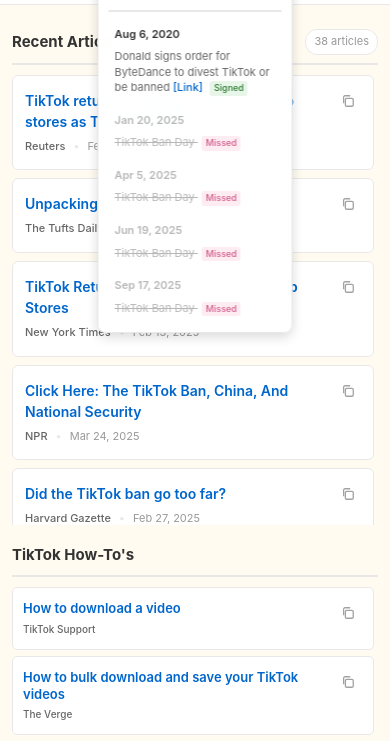
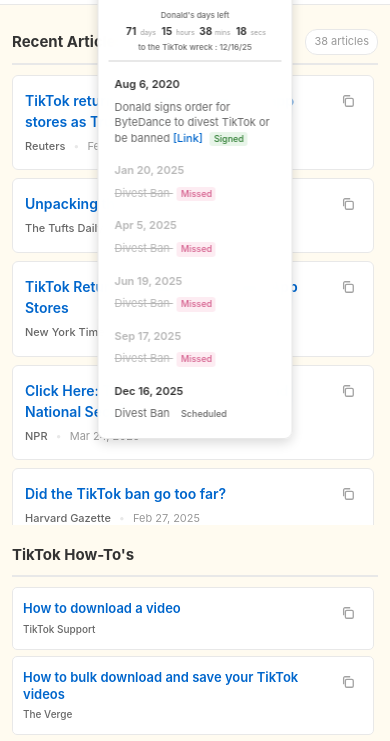
Before and after one commit to tokbannews/tokbannews.github.io, a plain HTML site: page index.html in a window 390 px wide. Shown: the part 79-820 px from the top of the page. Drawn offline with Linux system fonts and the light colour scheme.

Commit message:
Add files via upload

```diff
--- a/index.html
+++ b/index.html
@@ -20,6 +20,28 @@
             <div class="timeline-header">
                 <h2>TikTok Ban Timeline</h2>
                 <p class="timeline-subtitle">A 79 year old felon dumping on an 81 year old.</p>
+                <div class="countdown-container">
+                    <span class="countdown-label">Donald's days left</span>
+                    <div class="countdown-timer">
+                        <span class="countdown-segment">
+                            <span class="countdown-value" id="days">--</span>
+                            <span class="countdown-unit">days</span>
+                        </span>
+                        <span class="countdown-segment">
+                            <span class="countdown-value" id="hours">--</span>
+                            <span class="countdown-unit">hours</span>
+                        </span>
+                        <span class="countdown-segment">
+                            <span class="countdown-value" id="mins">--</span>
+                            <span class="countdown-unit">mins</span>
+                        </span>
+                        <span class="countdown-segment">
+                            <span class="countdown-value" id="secs">--</span>
+                            <span class="countdown-unit">secs</span>
+                        </span>
+                    </div>
+                    <span class="countdown-label">to the TikTok wreck : 12/16/25</span>
+                </div>
                 <button class="timeline-toggle" id="timeline-toggle" aria-label="Toggle timeline">
                     <svg width="16" height="16" viewBox="0 0 16 16" fill="none" xmlns="http://www.w3.org/2000/svg">
                         <path d="M4 6L8 10L12 6" stroke="currentColor" stroke-width="2" stroke-linecap="round" stroke-linejoin="round"/>
--- a/script.js
+++ b/script.js
@@ -331,6 +331,36 @@ function createTimelineItem(item) {
     return itemDiv;
 }
 
+// Countdown timer
+function updateCountdown() {
+    const targetDate = new Date('2025-12-16T00:00:00').getTime();
+    const now = new Date().getTime();
+    const distance = targetDate - now;
+
+    if (distance < 0) {
+        document.getElementById('days').textContent = '0';
+        document.getElementById('hours').textContent = '0';
+        document.getElementById('mins').textContent = '0';
+        document.getElementById('secs').textContent = '0';
+        return;
+    }
+
+    const days = Math.floor(distance / (1000 * 60 * 60 * 24));
+    const hours = Math.floor((distance % (1000 * 60 * 60 * 24)) / (1000 * 60 * 60));
+    const mins = Math.floor((distance % (1000 * 60 * 60)) / (1000 * 60));
+    const secs = Math.floor((distance % (1000 * 60)) / 1000);
+
+    document.getElementById('days').textContent = days;
+    document.getElementById('hours').textContent = hours;
+    document.getElementById('mins').textContent = mins;
+    document.getElementById('secs').textContent = secs;
+}
+
+function initCountdown() {
+    updateCountdown();
+    setInterval(updateCountdown, 1000);
+}
+
 // Toggle timeline expand/collapse
 function initTimelineToggle() {
     const timelineCard = document.getElementById('timeline-card');
@@ -360,4 +390,5 @@ document.addEventListener('DOMContentLoaded', () => {
     loadTechnicalTips();
     loadDeveloperTools();
     initTimelineToggle();
+    initCountdown();
 });
--- a/styles.css
+++ b/styles.css
@@ -100,6 +100,46 @@ header h1 {
     color: var(--text-secondary);
     font-style: italic;
     margin: 0;
+}
+
+.countdown-container {
+    display: flex;
+    align-items: center;
+    justify-content: center;
+    gap: 6px;
+    margin-top: 8px;
+    font-size: 11px;
+    flex-wrap: wrap;
+}
+
+.countdown-label {
+    color: var(--text-secondary);
+    font-weight: 500;
+}
+
+.countdown-timer {
+    display: flex;
+    gap: 8px;
+    align-items: center;
+}
+
+.countdown-segment {
+    display: flex;
+    align-items: baseline;
+    gap: 2px;
+}
+
+.countdown-value {
+    font-weight: 700;
+    font-size: 14px;
+    color: var(--text-primary);
+    min-width: 20px;
+    text-align: center;
+}
+
+.countdown-unit {
+    font-size: 10px;
+    color: var(--text-meta);
 }
 
 .timeline-toggle {
@@ -692,6 +732,24 @@ footer {
         width: 14px;
         height: 14px;
     }
+
+    .countdown-container {
+        font-size: 10px;
+        gap: 4px;
+    }
+
+    .countdown-value {
+        font-size: 12px;
+        min-width: 18px;
+    }
+
+    .countdown-unit {
+        font-size: 9px;
+    }
+
+    .countdown-timer {
+        gap: 6px;
+    }
 }
 
 @media (max-width: 640px) {
@@ -734,6 +792,25 @@ footer {
     .timeline-toggle svg {
         width: 13px;
         height: 13px;
+    }
+
+    .countdown-container {
+        font-size: 9px;
+        gap: 3px;
+        margin-top: 6px;
+    }
+
+    .countdown-value {
+        font-size: 11px;
+        min-width: 16px;
+    }
+
+    .countdown-unit {
+        font-size: 8px;
+    }
+
+    .countdown-timer {
+        gap: 5px;
     }
 
     .timeline-item {
@@ -853,6 +930,26 @@ footer {
     .timeline-toggle svg {
         width: 12px;
         height: 12px;
+    }
+
+    .countdown-container {
+        font-size: 8px;
+        gap: 2px;
+        margin-top: 5px;
+        flex-wrap: wrap;
+    }
+
+    .countdown-value {
+        font-size: 10px;
+        min-width: 14px;
+    }
+
+    .countdown-unit {
+        font-size: 7px;
+    }
+
+    .countdown-timer {
+        gap: 4px;
     }
 
     .timeline-content {
--- a/timeline.json
+++ b/timeline.json
@@ -7,22 +7,27 @@
   },
   {
     "date": "2025-01-20",
-    "description": "TikTok Ban Day",
+    "description": "Divest Ban",
     "status": "Missed"
   },
   {
     "date": "2025-04-05",
-    "description": "TikTok Ban Day",
+    "description": "Divest Ban",
     "status": "Missed"
   },
   {
     "date": "2025-06-19",
-    "description": "TikTok Ban Day",
+    "description": "Divest Ban",
     "status": "Missed"
   },
   {
     "date": "2025-09-17",
-    "description": "TikTok Ban Day",
+    "description": "Divest Ban",
     "status": "Missed"
+  },
+  {
+    "date": "2025-12-16",
+    "description": "Divest Ban",
+    "status": "Scheduled"
   }
 ]
```
